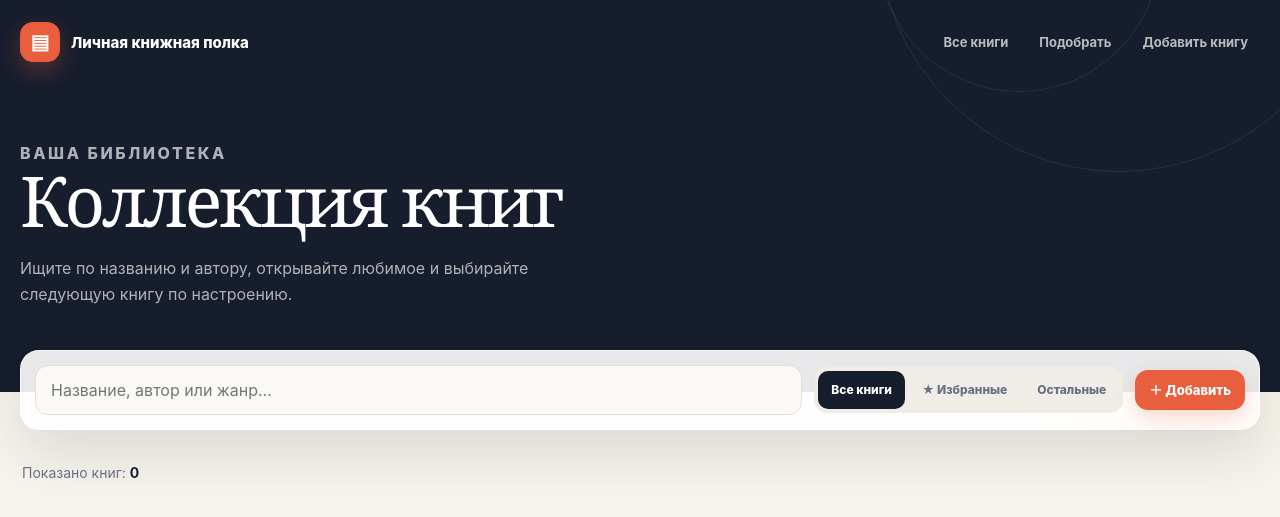
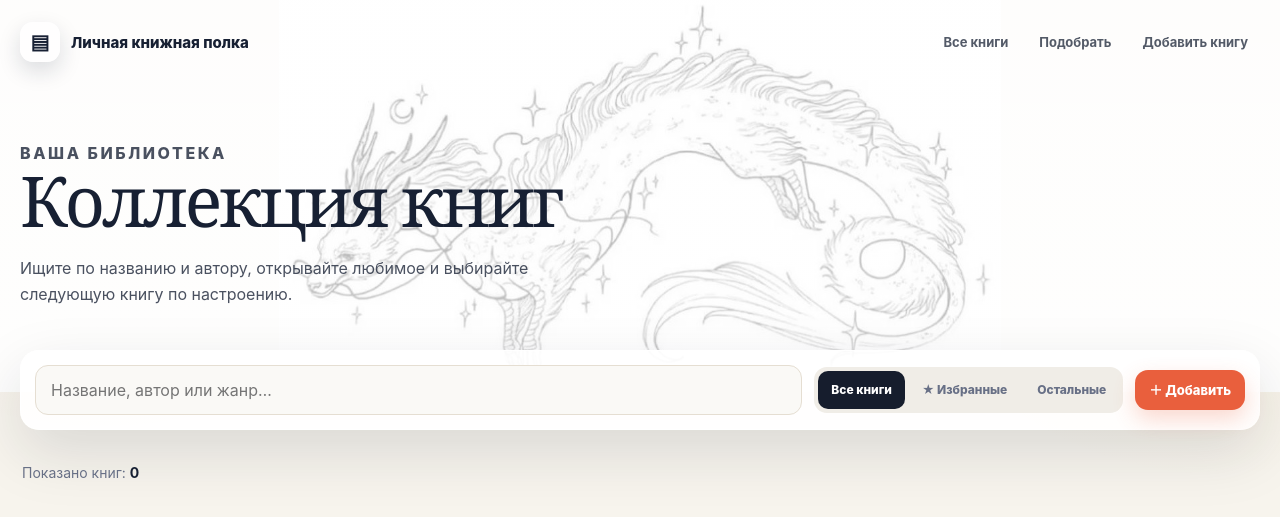
Before and after one commit to Welcom111/book-site, a Flask app: page /books in a window 1280 px wide. Shown: the top 517 px of the page. Run offline with Flask 3, Linux system fonts and the light colour scheme.

Commit message:
добавил фон

```diff
--- a/static/site.css
+++ b/static/site.css
@@ -34,15 +34,15 @@ a { color: inherit; }
   position: relative;
   overflow: hidden;
   padding: 22px 0 84px;
-  color: #fff;
-  background: var(--navy);
+  color: var(--ink);
+  background:
+    linear-gradient(rgba(255, 255, 255, .68), rgba(255, 255, 255, .76)),
+    url("images/header-dragon.jpg") center / contain no-repeat,
+    #fbfaf7;
 }
 .site-header::before,
 .site-header::after {
-  content: "";
-  position: absolute;
-  border: 1px solid rgba(255, 255, 255, .08);
-  border-radius: 50%;
+  content: none;
 }
 .site-header::before { width: 480px; height: 480px; top: -310px; right: -80px; }
 .site-header::after { width: 280px; height: 280px; top: -190px; right: 120px; }
@@ -58,7 +58,7 @@ a { color: inherit; }
   display: inline-flex;
   align-items: center;
   gap: 11px;
-  color: #fff;
+  color: var(--ink);
   text-decoration: none;
   font-size: 15px;
   font-weight: 800;
@@ -69,26 +69,26 @@ a { color: inherit; }
   width: 40px;
   height: 40px;
   border-radius: 13px;
-  color: #fff;
-  background: var(--accent);
-  box-shadow: 0 9px 22px rgba(233, 95, 61, .3);
+  color: var(--ink);
+  background: rgba(255, 255, 255, .78);
+  box-shadow: 0 9px 22px rgba(23, 32, 51, .15);
   font-size: 20px;
 }
 .nav { display: flex; align-items: center; gap: 7px; }
 .nav a {
   padding: 9px 12px;
   border-radius: 11px;
-  color: rgba(255, 255, 255, .7);
+  color: rgba(23, 32, 51, .74);
   text-decoration: none;
   font-size: 13px;
   font-weight: 700;
   transition: .2s;
 }
-.nav a:hover, .nav a:focus-visible { color: #fff; background: rgba(255, 255, 255, .08); }
+.nav a:hover, .nav a:focus-visible { color: var(--ink); background: rgba(255, 255, 255, .68); }
 .page-heading { position: relative; z-index: 1; max-width: 790px; padding-top: 58px; }
 .eyebrow {
   margin: 0 0 12px;
-  color: #f6c55e;
+  color: var(--accent-dark);
   font-size: 12px;
   font-weight: 850;
   letter-spacing: .16em;
@@ -105,7 +105,7 @@ a { color: inherit; }
 .page-heading p {
   max-width: 600px;
   margin: 20px 0 0;
-  color: rgba(255, 255, 255, .66);
+  color: rgba(23, 32, 51, .78);
   font-size: 16px;
   line-height: 1.65;
 }
@@ -407,7 +407,7 @@ a { color: inherit; }
 .home-grid .page-heading { padding: 0; }
 .home-grid .page-heading h1 { font-size: clamp(48px, 6.5vw, 82px); }
 .hero-actions { display: flex; flex-wrap: wrap; gap: 12px; margin-top: 32px; }
-.hero-actions .button-ghost { color: #fff; border-color: rgba(255, 255, 255, .18); background: rgba(255, 255, 255, .06); }
+.hero-actions .button-ghost { color: var(--ink); border-color: rgba(23, 32, 51, .22); background: rgba(255, 255, 255, .72); }
 .showcase { position: relative; height: 390px; }
 .show-book { position: absolute; width: 210px; overflow: hidden; border: 7px solid #fff; border-radius: 19px; background: #fff; box-shadow: 0 30px 60px rgba(0, 0, 0, .3); text-decoration: none; }
 .show-book img { display: block; width: 100%; height: 295px; object-fit: cover; }
--- a/templates/base.html
+++ b/templates/base.html
@@ -3,7 +3,7 @@
 <head>
   <meta charset="UTF-8">
   <meta name="viewport" content="width=device-width, initial-scale=1">
-  <meta name="theme-color" content="#161d2d">
+  <meta name="theme-color" content="#fbfaf7">
   <title>{% block title %}Книжная полка{% endblock %}</title>
   <link rel="icon" href="{{ url_for('static', filename='favicon.ico') }}">
   <link rel="apple-touch-icon" href="{{ url_for('static', filename='apple-touch-icon.png') }}">
```
Also changed, not shown: static/images/header-dragon.jpg (added).
